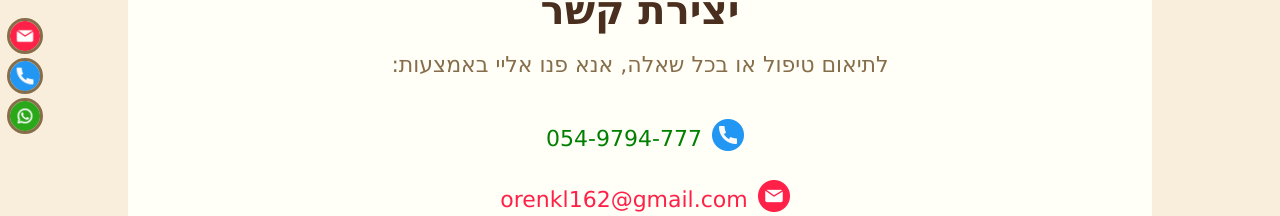
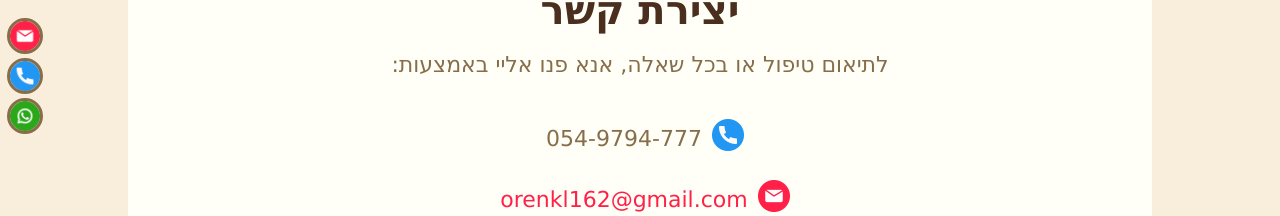
Before and after one commit to gefenbar/orna-reflexology, a React (Create React App) app: page /contact in a window 1280 px wide. In both pictures the pointer is over the link "054-9794-777". Shown: the part 124-340 px from the top of the page. Built offline with nearby package versions, Linux system fonts and the light colour scheme.

Commit message:
some design fix

```diff
--- a/src/App.css
+++ b/src/App.css
@@ -254,7 +254,7 @@ a.navbar-logo:hover {
 }
 
 .contact-page a:hover {
-  color: green;
+  color: #876e4a;
 }
 
 .contact-page img {
```
